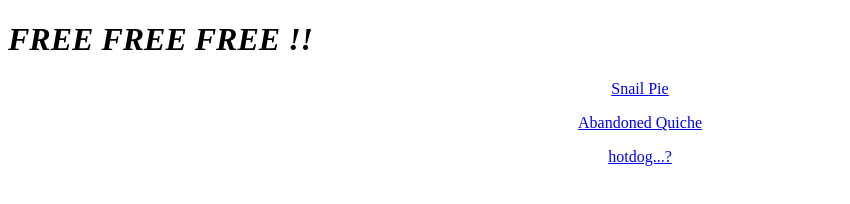
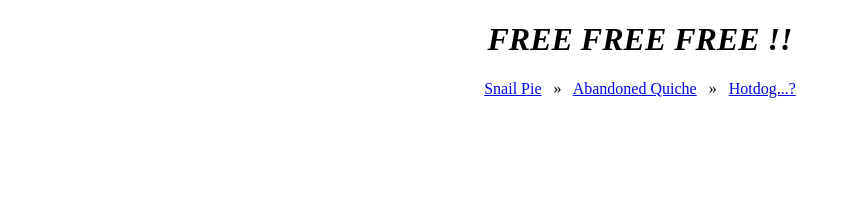
Before and after one commit to Seppiebear/project_one, a plain HTML site: page index.html in a window 1280 px wide. Shown: the whole page, without its empty margins (0-850 px from the left). Drawn offline with Linux system fonts and the light colour scheme.

Commit message:
modify contents of index

```diff
--- a/index.html
+++ b/index.html
@@ -6,17 +6,18 @@
     </head>
 
     <body>
-        <h1><strong><em>FREE FREE FREE !!</em></strong></h1>
+        <h1 style="text-align:center;"><strong><em>FREE FREE FREE !!</em></strong></h1>
 
         <p style="text-align:center;">
             <a href="recipes/snail_pie.html">Snail Pie</a>
-        </p>
 
-        <p style="text-align:center;">
+            &nbsp; » &nbsp;
+
             <a href="recipes/abandoned_quiche.html">Abandoned Quiche</a>
-        </p>
-        <p style="text-align: center;font: size em 3px;">
-            <a href="recipes/hotdog.html">hotdog...?</a>
+
+            &nbsp; » &nbsp;
+
+            <a href="recipes/hotdog.html">Hotdog...?</a>
         </p>
 
     </body>
```
